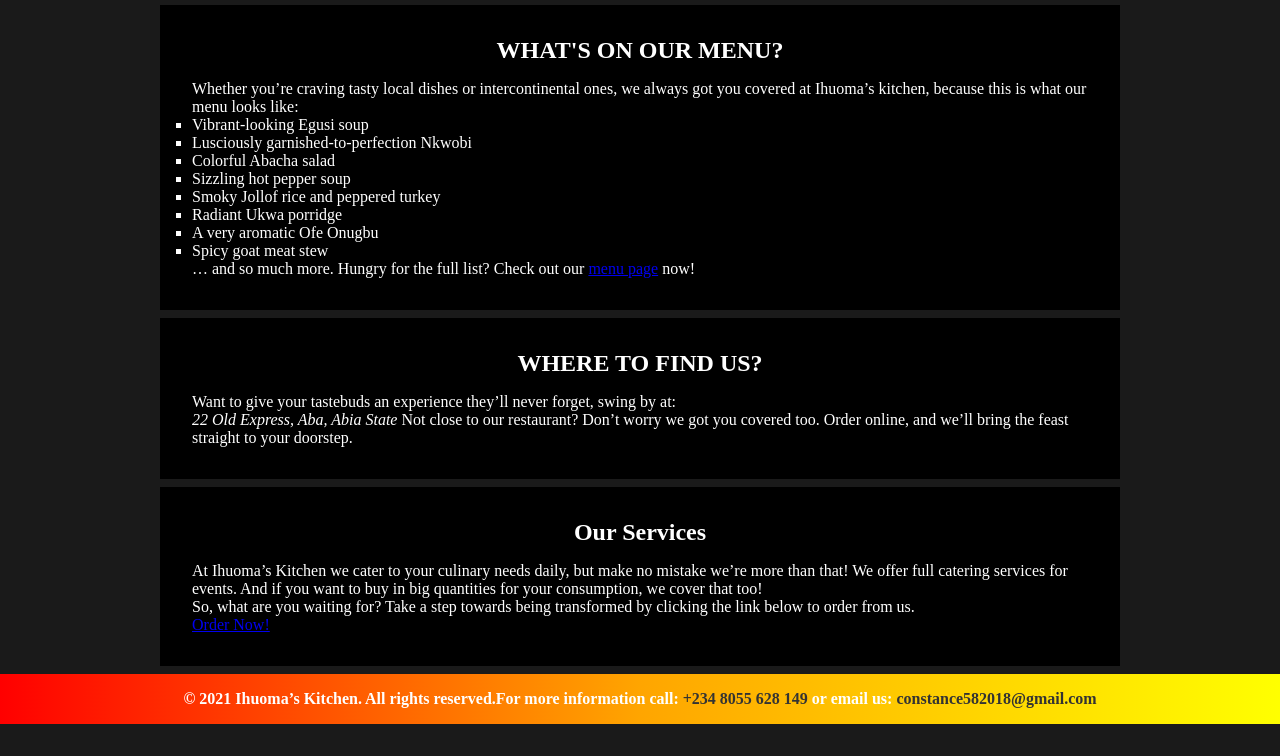
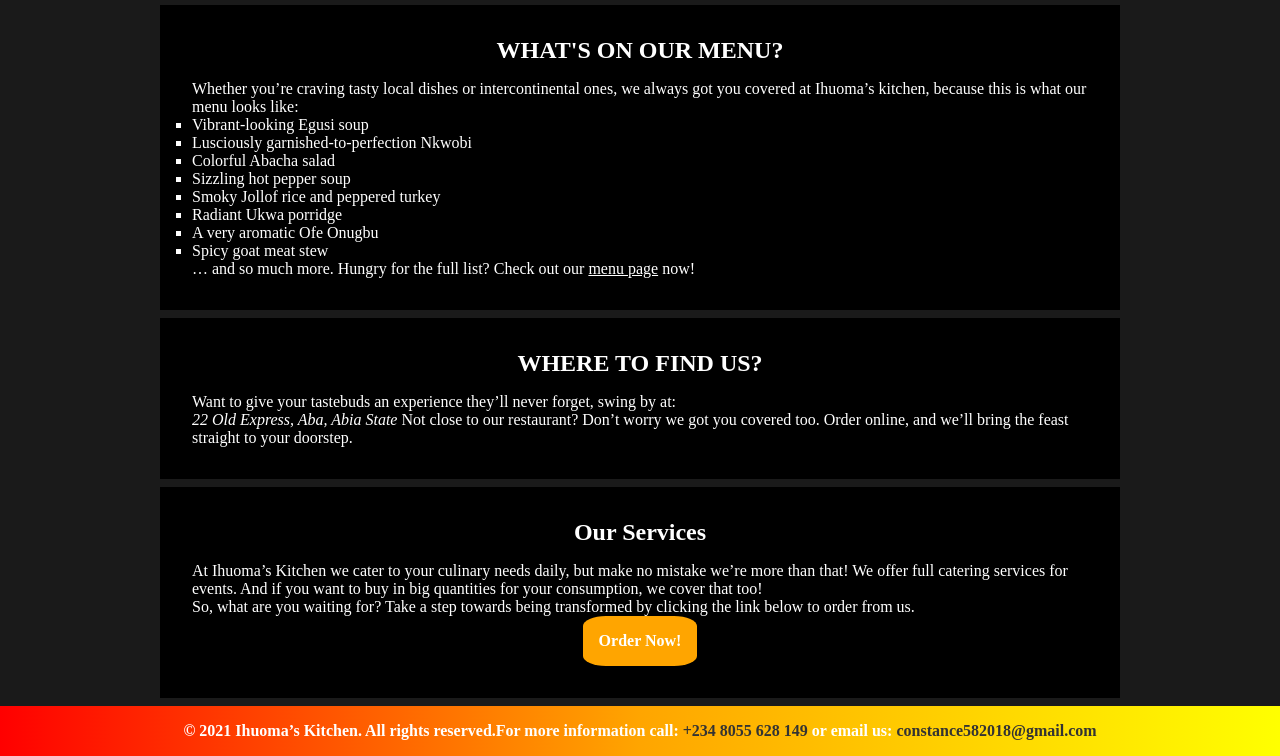
Before and after one commit to testimonycmk/ihuoma-s-kitchen, a plain HTML site: page index.html in a window 1280 px wide. Shown: the part 1128-1884 px from the top of the page. Before the commit the page ends 1852 px from the top, so only its background shows below. Drawn offline with Linux system fonts and the light colour scheme; files whose address does not match are found by name.

Commit message:
modifications on index file
some more modifications on index file

```diff
--- a/css/style.css
+++ b/css/style.css
@@ -78,6 +78,22 @@ ul {
     list-style: square;
 }
 
+a,
+a:visited {
+    color: #ffffff;
+}
+#order {
+    display: flex;
+    justify-content: center;
+}
+#button{
+    background-color: #ffa500;
+    padding: 1rem;
+    text-decoration: none;
+    border-radius: 20%;
+    font-weight: bold;
+}
+
 address {
     display: inline;
 }
--- a/index.html
+++ b/index.html
@@ -67,7 +67,7 @@
                 that too!</p>
             <p>So, what are you waiting for? Take a step towards being transformed by clicking the link below to order
                 from us.</p>
-            <p><a href="menu.html">Order Now!</a></p>
+            <p id="order"><a href="menu.html" id="button">Order Now!</a></p>
         </section>
     </main>
     <footer id="contact">
```
